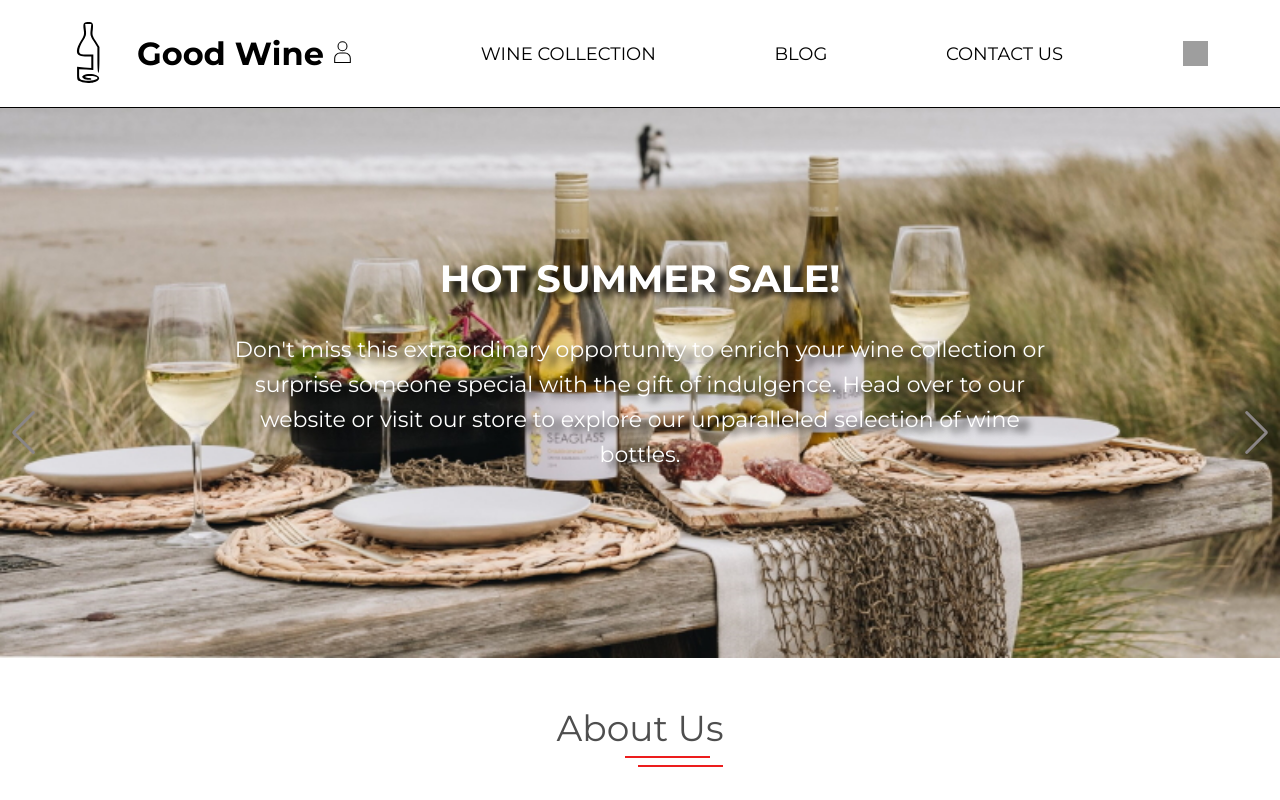
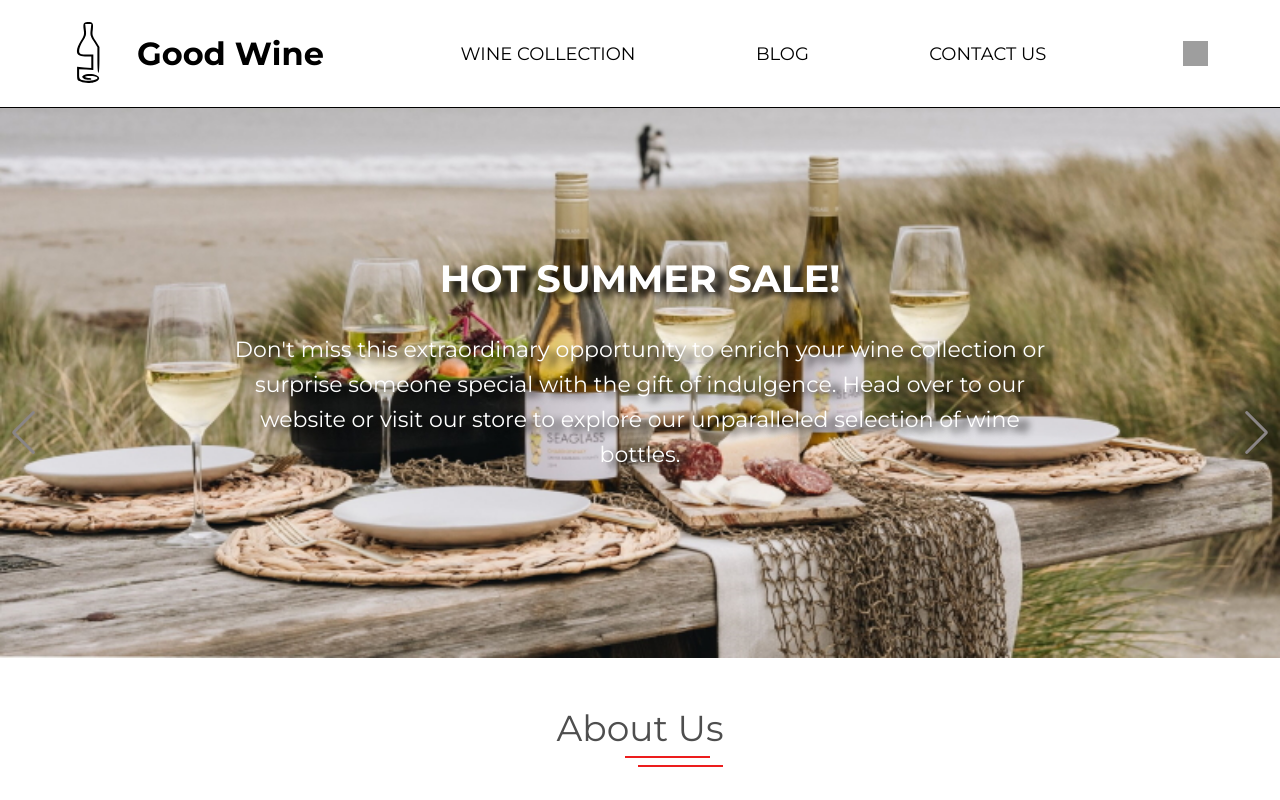
Before and after one commit to someHarry/fe-102-final-project, a React (Create React App) app in the folder client/: page / in a window 1280 px wide. Shown: the top 800 px of the page. Built offline with nearby package versions, Linux system fonts and the light colour scheme; grey boxes are pictures that could not be loaded; a web font is replaced by a local one.

Commit message:
check isLogin

```diff
--- a/client/src/Components/Auth/Auth.jsx
+++ b/client/src/Components/Auth/Auth.jsx
@@ -8,10 +8,11 @@ function Auth() {
     const [isAuthWindowVisible, setIsAuthWindowVisible] = useState(false)
     const [isRegisterWindowOpen, setIsRegisterWindowOpen] = useState(false)
     const [succesMessage, setSuccesMessage] = useState(null)
+    const [isLogin, setIsLogin] = useState(false);
 
     return (
         <>
-            <button className="auth-button" onClick={() => {
+            {isLogin && <button className="auth-button" onClick={() => {
                 setIsAuthWindowVisible(true)
             }}>
                 <svg width="800px" height="800px" viewBox="0 0 24 24" xmlns="http://www.w3.org/2000/svg">
@@ -20,6 +21,8 @@ function Auth() {
                     <path fill="none" d="M0 0h24v24H0z"/>
                 </svg>
             </button>
+            }
+
             <div className={`auth-modal__overlay auth-modal__overlay--${isAuthWindowVisible ? "visible" : "hidden"}`}>
                 <div className="auth-modal__content">
                     <Button
@@ -34,6 +37,7 @@ function Auth() {
                     {!isRegisterWindowOpen && <Login
                         setIsAuthWindowVisible={setIsAuthWindowVisible}
                         setIsRegisterWindowOpen={setIsRegisterWindowOpen}
+                        setIsLogin={setIsLogin}
                     />}
                     {isRegisterWindowOpen && <Registration
                         setIsRegisterWindowOpen={setIsRegisterWindowOpen}
@@ -46,9 +50,4 @@ function Auth() {
 }
 
 
-// Auth.propTypes = {
-//
-// }
-
-
 export default Auth;
```
